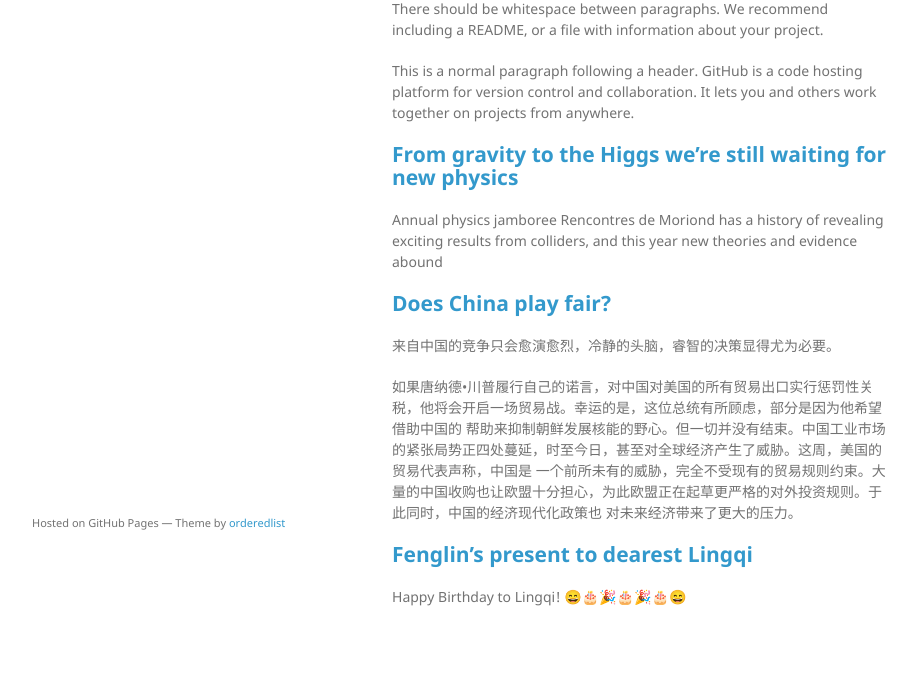
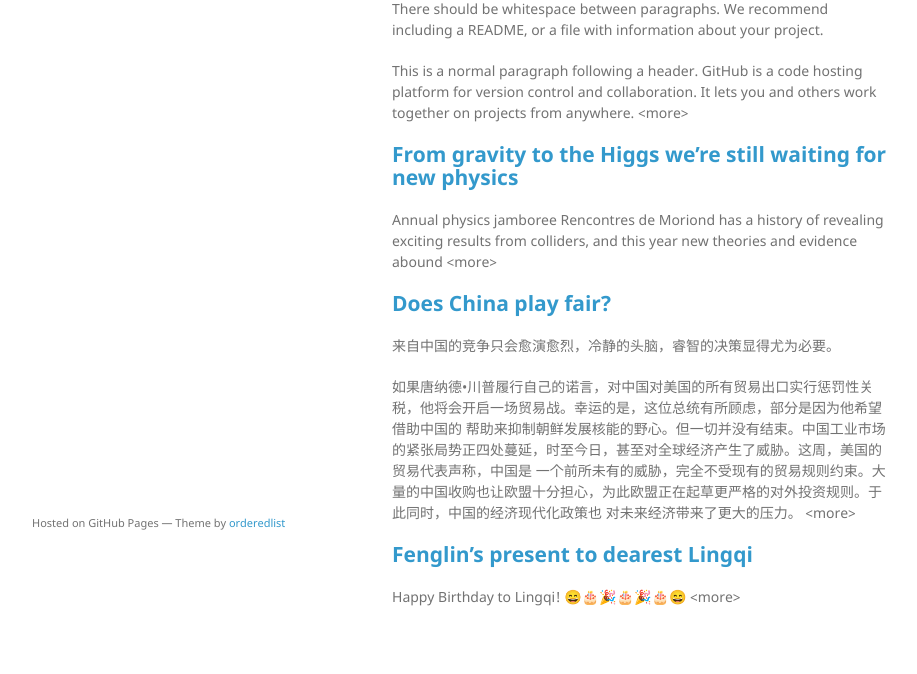
Before and after one commit to aladden/aladden.github.io, a Jekyll site: the page built from index.md, in a window 1280 px wide. Shown: the part 298-972 px from the top of the page, without its empty margins (178-1095 px from the left). Built offline with Jekyll 4.4.1, drawn with Linux system fonts in a browser that asks for light colours; emoji names are drawn with the system emoji font; our own code applies the rules of GitHub Pages for plain Markdown files.

Commit message:
Update index.md

```diff
--- a/index.md
+++ b/index.md
@@ -16,25 +16,25 @@ Text can be bold, italic, or ~~strikethrough~~.
 There should be whitespace between paragraphs. We recommend including a README, or a file with information about your project.
 
 This is a normal paragraph following a header. GitHub is a code hosting platform for version control and collaboration. It lets you and others work together on projects from anywhere.
-<!-- more -->
+&lt;more&gt;
 
 [From gravity to the Higgs we’re still waiting for new physics][3]
 ---
 Annual physics jamboree Rencontres de Moriond has a history of revealing exciting results from colliders, and this year new theories and evidence abound
-<!-- more -->
+&lt;more&gt;
 
 [Does China play fair?][4]
 ---
 来自中国的竞争只会愈演愈烈，冷静的头脑，睿智的决策显得尤为必要。
 
 如果唐纳德•川普履行自己的诺言，对中国对美国的所有贸易出口实行惩罚性关税，他将会开启一场贸易战。幸运的是，这位总统有所顾虑，部分是因为他希望借助中国的 帮助来抑制朝鲜发展核能的野心。但一切并没有结束。中国工业市场的紧张局势正四处蔓延，时至今日，甚至对全球经济产生了威胁。这周，美国的贸易代表声称，中国是 一个前所未有的威胁，完全不受现有的贸易规则约束。大量的中国收购也让欧盟十分担心，为此欧盟正在起草更严格的对外投资规则。于此同时，中国的经济现代化政策也 对未来经济带来了更大的压力。
-<!-- more -->
+&lt;more&gt;
 
 [Fenglin's present to dearest Lingqi][5]
 ---
 Happy Birthday to Lingqi!
 :smile::birthday::tada::birthday::tada::birthday::smile:
-<!-- more -->
+&lt;more&gt;
 
 [1]:	intro-of-markdown
 [2]:	another-page
```
